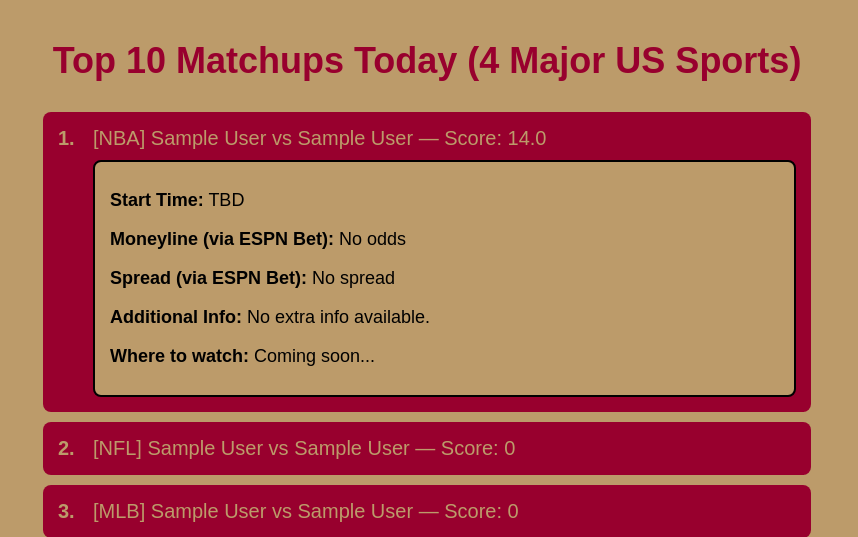
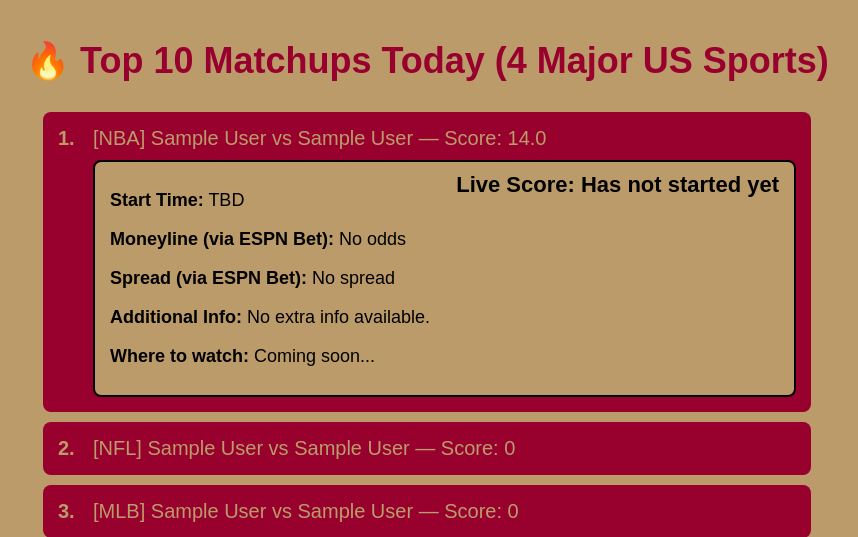
Before and after one commit to ckgifford06/w2wSports, a Flask app: page / in a window 1280 px wide, after a click that opens the changed part. Shown: the part 51-588 px from the top of the page, without its empty margins (213-1071 px from the left). Run offline with Flask 3, Linux system fonts and the light colour scheme; a database or web service that is not in the repository returns one stand-in record (values such as "Sample title"); data that the repository does not hold is empty.

Commit message:
Update index.html

```diff
--- a/templates/index.html
+++ b/templates/index.html
@@ -2,7 +2,6 @@
 <head>
   <title>W2W Sports — Top 10 Matchups</title>
   <style>
-
     .details-box {
       display: none;
       margin-top: 10px;
@@ -12,29 +11,16 @@
       border-radius: 8px;
       padding: 10px 15px;
       font-size: 18px;
-      }
-    .modal {
-      display: none;
-      position: fixed;
-      z-index: 9999;
-      left: 0;
-      top: 0;
-      width: 100%;
-      height: 100%;
-      background-color: rgba(0, 0, 0, 0.8);
+      position: relative;
     }
 
-    .modal-content {
-      background-color: #BC9B6A;
+    .live-score {
+      position: absolute;
+      top: 10px;
+      right: 15px;
+      font-size: 22px;
+      font-weight: bold;
       color: #000;
-      margin: 10% auto;
-      padding: 20px;
-      border: 3px solid #000;
-      border-radius: 12px;
-      width: 60%;
-      text-align: left;
-      position: relative;
-      z-index: 10000;
     }
 
     body {
@@ -91,19 +77,6 @@
 
     ol li:hover {
       transform: scale(1.03);
-      background-color: #b0002e; /* Slightly lighter red for hover feedback */
-    }
-
-    .close-btn {
-      float: right;
-      font-size: 22px;
-      font-weight: bold;
-      cursor: pointer;
-      color: #000;
-    }
-
-    .close-btn:hover {
-      color: #98002E;
     }
 
     nav .divider {
@@ -119,31 +92,17 @@
     <a href="/about">About Us</a>
   </nav>
 
-  <h1>Top 10 Matchups Today (4 Major US Sports)</h1>
+  <h1>🔥 Top 10 Matchups Today (4 Major US Sports)</h1>
 
-  <ol style="width:60%; margin:30px auto; text-align:left; counter-reset: matchup-counter;">
+  <ol style="width:60%; margin:30px auto; text-align:left;">
   {% for game in matchups %}
-    <li onclick="toggleDetails('details-{{ loop.index }}')" style="
-        list-style: none;
-        background-color:#98002E;
-        margin:10px 0;
-        padding:15px 15px 15px 50px;
-        border-radius:8px;
-        color:#BC9B6A;
-        font-size:20px;
-        position:relative;
-        cursor:pointer;
-    ">
-      <span style="
-          position:absolute;
-          left:15px;
-          font-weight:bold;
-          color:#BC9B6A;
-      ">{{ loop.index }}.</span>
-
+    <li onclick="toggleDetails('details-{{ loop.index }}')">
+      <span style="position:absolute; left:15px; font-weight:bold; color:#BC9B6A;">{{ loop.index }}.</span>
       [{{ game.league }}] {{ game.matchup }} — Score: {{ game.score }}
-
       <div id="details-{{ loop.index }}" class="details-box">
+        <span id="live-score-{{ loop.index }}" class="live-score">
+          Live Score: Has not started yet
+        </span>
         <p><strong>Start Time:</strong> {{ game.time }}</p>
         <p><strong>Moneyline (via ESPN Bet):</strong> {{ game.favored }}</p>
         <p><strong>Spread (via ESPN Bet):</strong> {{ game.favored_spread }}</p>
@@ -157,28 +116,39 @@
   <p>Currently showing {{ matchups|length }} games for today.</p>
 
   <script>
-    document.addEventListener("DOMContentLoaded", () => {
-      const tz = Intl.DateTimeFormat().resolvedOptions().timeZone;
-      if (!window.location.search.includes("tz=")) {
-        const params = new URLSearchParams(window.location.search);
-        params.set("tz", tz);
-        const newUrl = window.location.pathname + "?" + params.toString();
-        history.replaceState(null, "", newUrl);
-      }
-    });
-
-    function openModal(id) {
-      document.getElementById(id).style.display = "flex";
-    }
-
-    function closeModal(id) {
-      document.getElementById(id).style.display = "none";
-    }
-
+    // Toggle dropdown
     function toggleDetails(id) {
       const box = document.getElementById(id);
       box.style.display = (box.style.display === "none" || box.style.display === "") ? "block" : "none";
     }
+
+    // Auto-refresh live scores
+    async function updateLiveScores() {
+      try {
+        const response = await fetch("/api/live");
+        if (!response.ok) return;
+        const data = await response.json();
+
+        data.forEach((game, index) => {
+          const el = document.getElementById(`live-score-${index + 1}`);
+          if (!el) return;
+
+          if (game.status.toLowerCase().includes("in progress") || game.status.toLowerCase().includes("live")) {
+            el.textContent = `Live Score: ${game.score}`;
+            el.style.color = "green";
+          } else {
+            el.textContent = "Live Score: Has not started yet";
+            el.style.color = "#000";
+          }
+        });
+      } catch (e) {
+        console.error("Error updating live scores:", e);
+      }
+    }
+
+    // Refresh every 30 seconds
+    setInterval(updateLiveScores, 30000);
+    updateLiveScores();
   </script>
 </body>
 </html>
```
Lines whose indentation alone changed are shown as unchanged.
